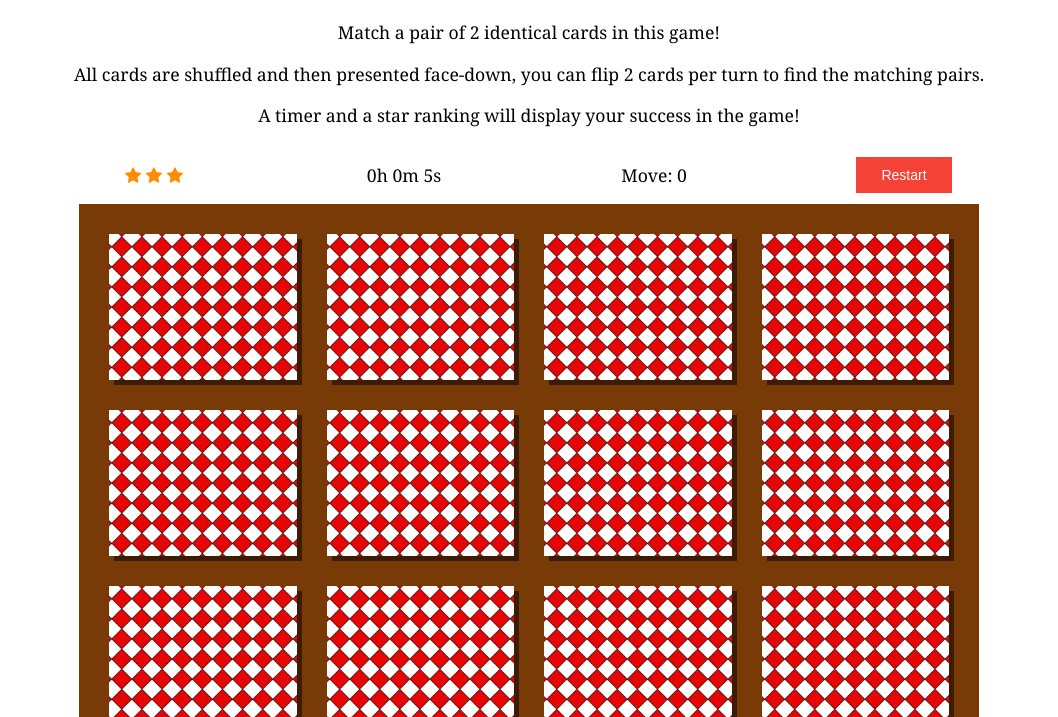
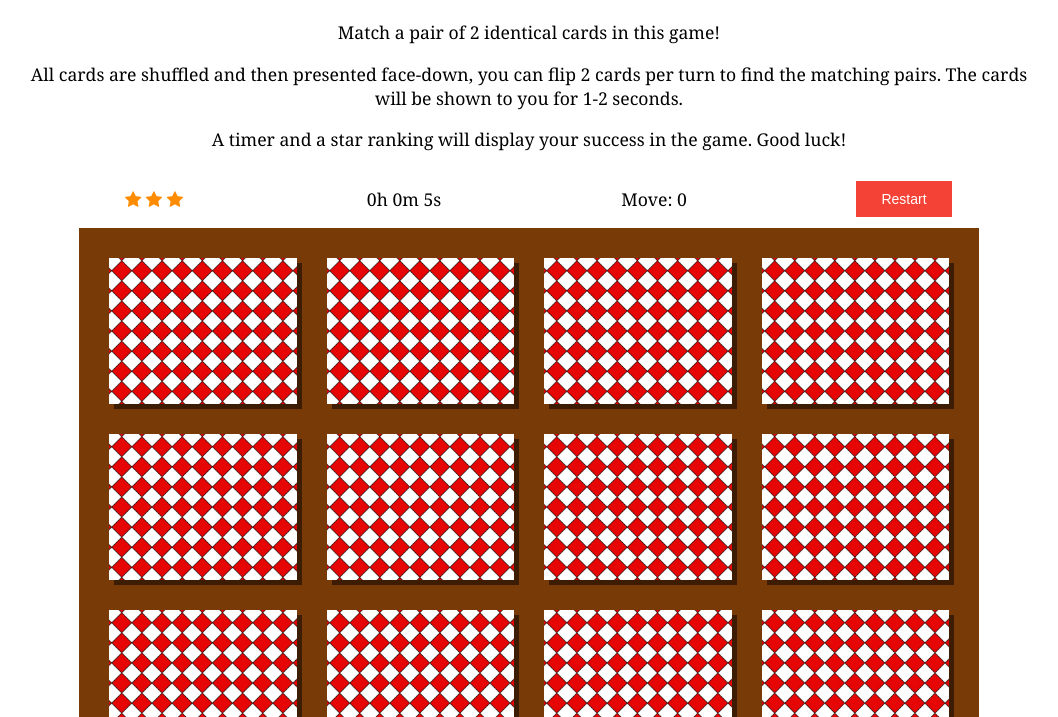
Before and after one commit to KWagner91/memory-game, a plain HTML site: page index.html in a window 1280 px wide. Shown: the part 83-800 px from the top of the page, without its empty margins (111-1169 px from the left). Drawn offline with Linux system fonts and the light colour scheme.

Commit message:
style: improve readability

```diff
--- a/index.html
+++ b/index.html
@@ -19,8 +19,8 @@ Stars: https://www.w3schools.com/howto/tryit.asp?filename=tryhow_css_star_rating
     <header class="box">
       <h1>Memory Game</h1>
       <p>Match a pair of 2 identical cards in this game!</p>
-      <p>All cards are shuffled and then presented face-down, you can flip 2 cards per turn to find the matching pairs.</p>
-      <p>A timer and a star ranking will display your success in the game!</p>
+      <p>All cards are shuffled and then presented face-down, you can flip 2 cards per turn to find the matching pairs. The cards will be shown to you for 1-2 seconds.</p>
+      <p>A timer and a star ranking will display your success in the game. Good luck!</p>
     </header>
 
     <section class="stars tile">
--- a/style.css
+++ b/style.css
@@ -84,6 +84,7 @@ table {
   background:	#783b07;
   margin: auto;
   width: 90%;
+  font-size: 1.3rem;
 }
 
 
```
